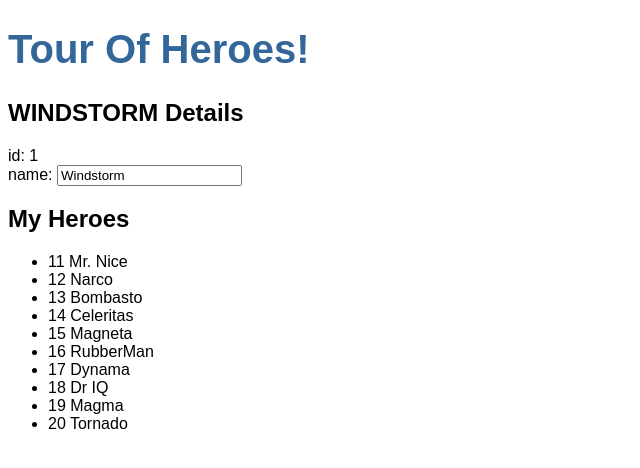
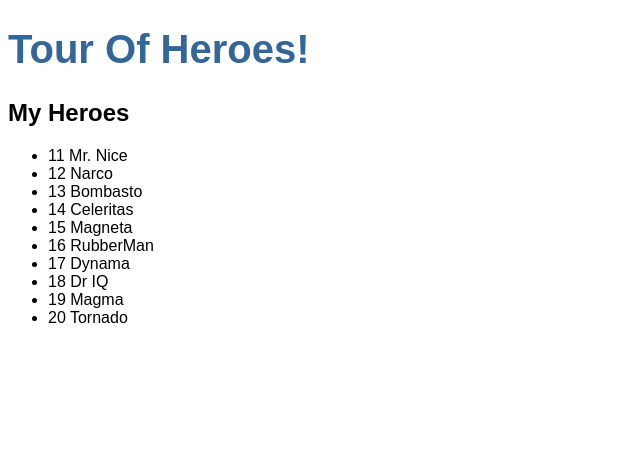
Before and after one commit to CristianPumaES6/Tour-of-Heroes, an Angular app: page / in a window 1280 px wide. Shown: the top 468 px of the page, without its empty margins (0-640 px from the left). Built offline with nearby package versions, Linux system fonts and the light colour scheme.

Commit message:
Hide empty details with *ngIf ---- and Herues seleccionados.

```diff
--- a/src/app/heroes/heroes.component.html
+++ b/src/app/heroes/heroes.component.html
@@ -1,9 +1,13 @@
-<h2>{{hero.name | uppercase}} Details</h2>
-<div><span>id: </span>{{hero.id}}</div>
-<div>
-  <label>name:
-    <input [(ngModel)]="hero.name" placeholder="name">
-  </label>
+<div *ngIf="selectedHero">
+  <h2>{{selectedHero.name | uppercase}} Details</h2>
+
+  <div><span>id: </span>{{selectedHero.id}}</div>
+  <div>
+    <label>name:
+      <input [(ngModel)]="selectedHero.name" placeholder="name">
+    </label>
+  </div>
+
 </div>
 
 <h2>My Heroes</h2>
```
